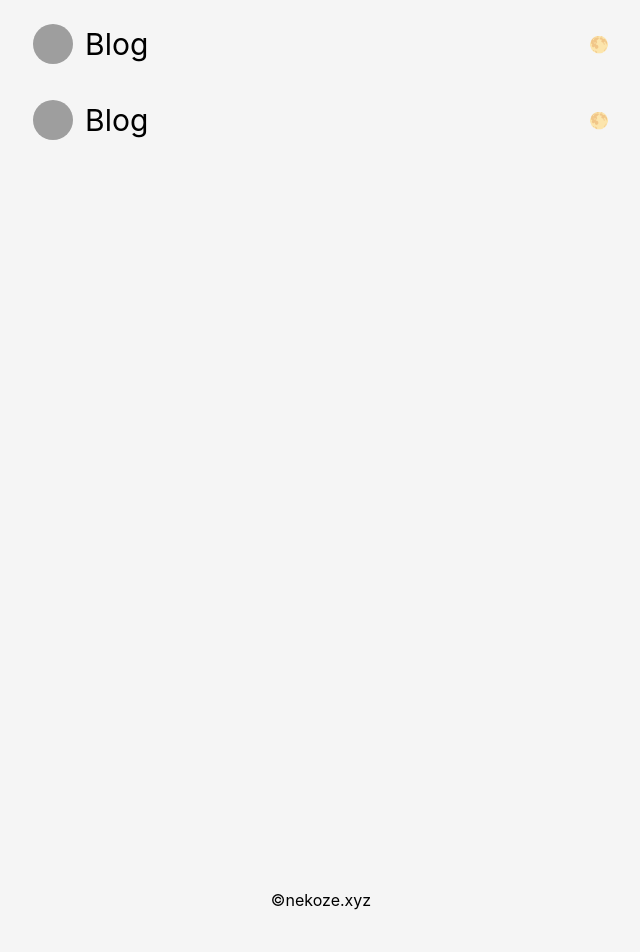
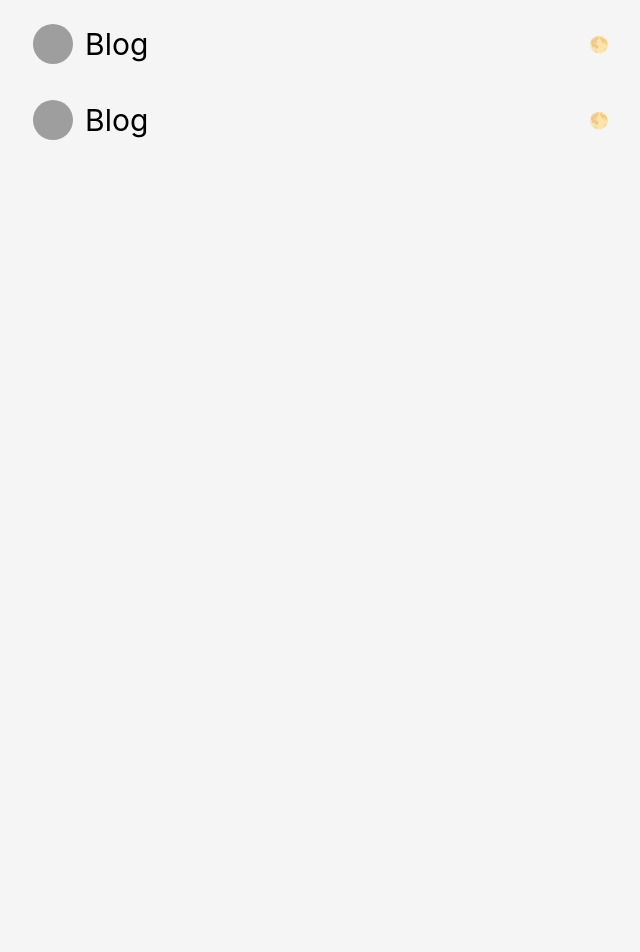
Before and after one commit to nekoze1210/Homepage, a Next.js app: page /layout in a window 1280 px wide. Shown: the top 952 px of the page, without its empty margins (319-959 px from the left). Built offline with nearby package versions, Linux system fonts and the light colour scheme; grey boxes are pictures that could not be loaded.

Commit message:
:bug: fix: footer position

```diff
--- a/src/pages/layout.tsx
+++ b/src/pages/layout.tsx
@@ -5,11 +5,11 @@ import Header from '@/components/Header'
 const Layout = ({ children }: Props) => {
   return (
     <>
-      <div className={'my-3 container mx-auto p-3'}>
+      <div className={'container mx-auto my-3 p-3'}>
         <Header />
       </div>
-      <div className={'h-screen'}>{children}</div>
-      <div className={'bottom-0 container mx-auto '}>
+      <div className={'min-h-screen'}>{children}</div>
+      <div className={'container mx-auto my-3'}>
         <Footer />
       </div>
     </>
```
